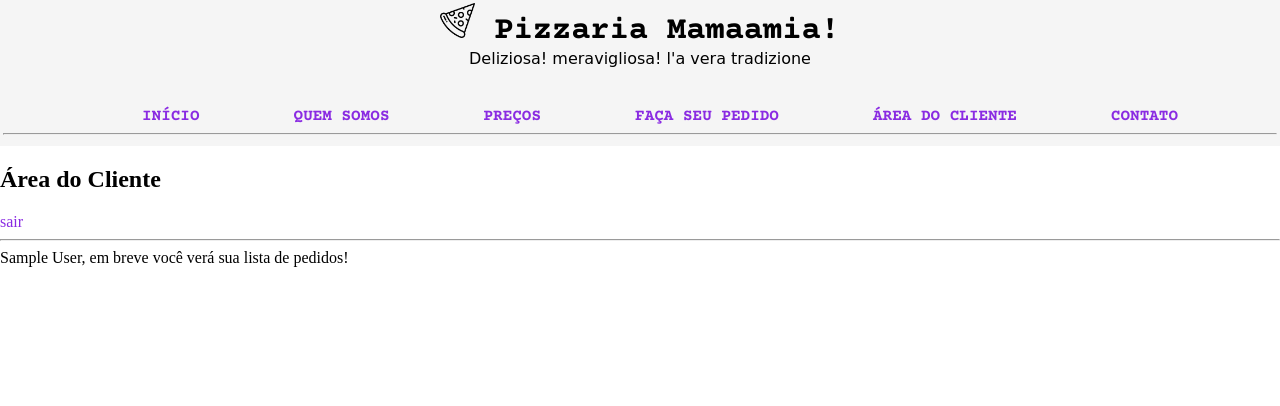
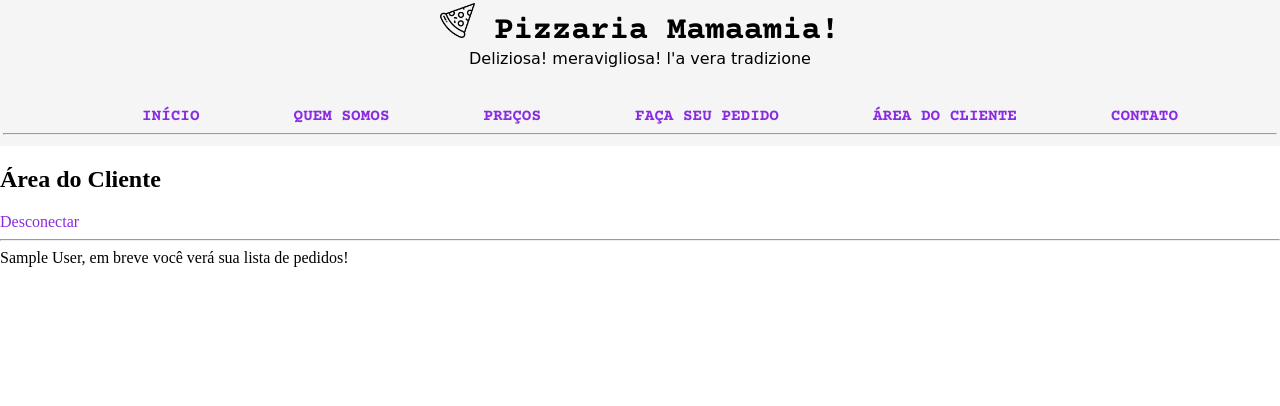
Before and after one commit to SWE3T/SampleSite, a PHP site: page /index.php?action=minhaConta in a window 1280 px wide. Shown: the top 406 px of the page. Run offline with PHP 8.4, Linux system fonts and the light colour scheme; the visitor is signed in with stand-in values (Sample User, id 1); some web fonts are replaced.

Commit message:
Ajustes finais

```diff
--- a/index.php
+++ b/index.php
@@ -83,6 +83,7 @@ session_start();
               }
             }
         } elseif ($_GET['action'] == "sair") {
+            session_destroy();
             header("Location: index.php?action=cliente");
         } elseif ($_GET['action'] == "cliente" && (isset ($_SESSION['logado']) == true)){
             header("Location: index.php?action=minhaConta"); // se ja está logado, redireciona para minhaconta
--- a/views/minhaConta.php
+++ b/views/minhaConta.php
@@ -1,5 +1,5 @@
 <h2>Área do Cliente</h2>
-<a href='index.php?action=sair'>sair</a>
+<a href='index.php?action=sair'>Desconectar</a>
 <hr>
 <?php
     if(($_SESSION['logado']==true)){
--- a/views/sair.php
+++ /dev/null
@@ -1,4 +0,0 @@
-<?php
-session_start();
-session_destroy();
-?>
```
